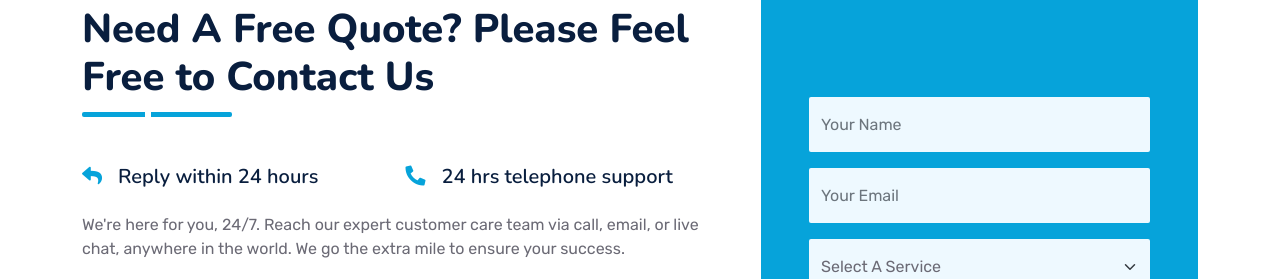
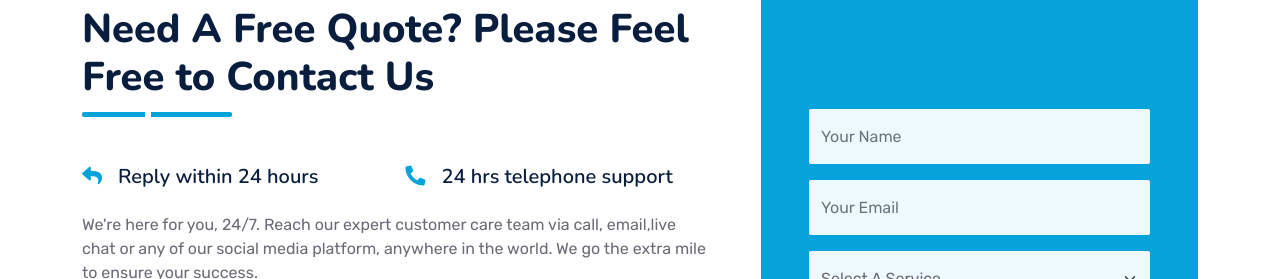
Before and after one commit to wawericom/wawericom, a website with bundled scripts: page price.html in a window 1280 px wide. Shown: the part 1598-1877 px from the top of the page. Built offline with nearby package versions, Linux system fonts and the light colour scheme.

Commit message:
social media

```diff
--- a/price.html
+++ b/price.html
@@ -223,7 +223,7 @@
                         </div>
                     </div>
                     <p class="mb-4">We're here for you, 24/7.
-                         Reach our expert customer care team via call, email, or live chat, anywhere in the world. We go the extra mile to ensure your success.</p>
+                         Reach our expert customer care team via call, email,live chat or any of our social media platform, anywhere in the world. We go the extra mile to ensure your success.</p>
                     <div class="d-flex align-items-center mt-2 wow zoomIn" data-wow-delay="0.6s">
                         <div class="bg-primary d-flex align-items-center justify-content-center rounded" style="width: 60px; height: 60px;">
                             <i class="fa fa-phone-alt text-white"></i>
```
